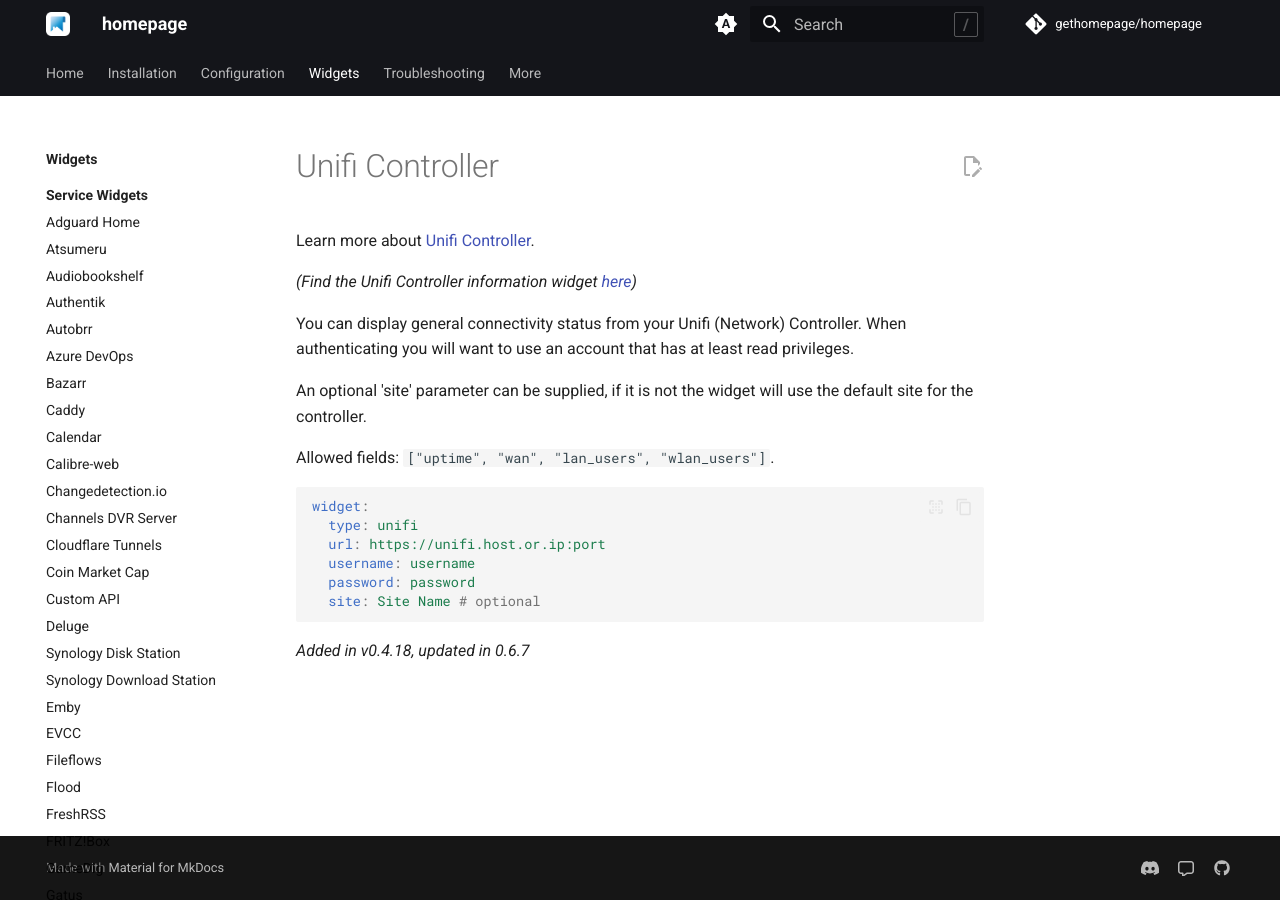
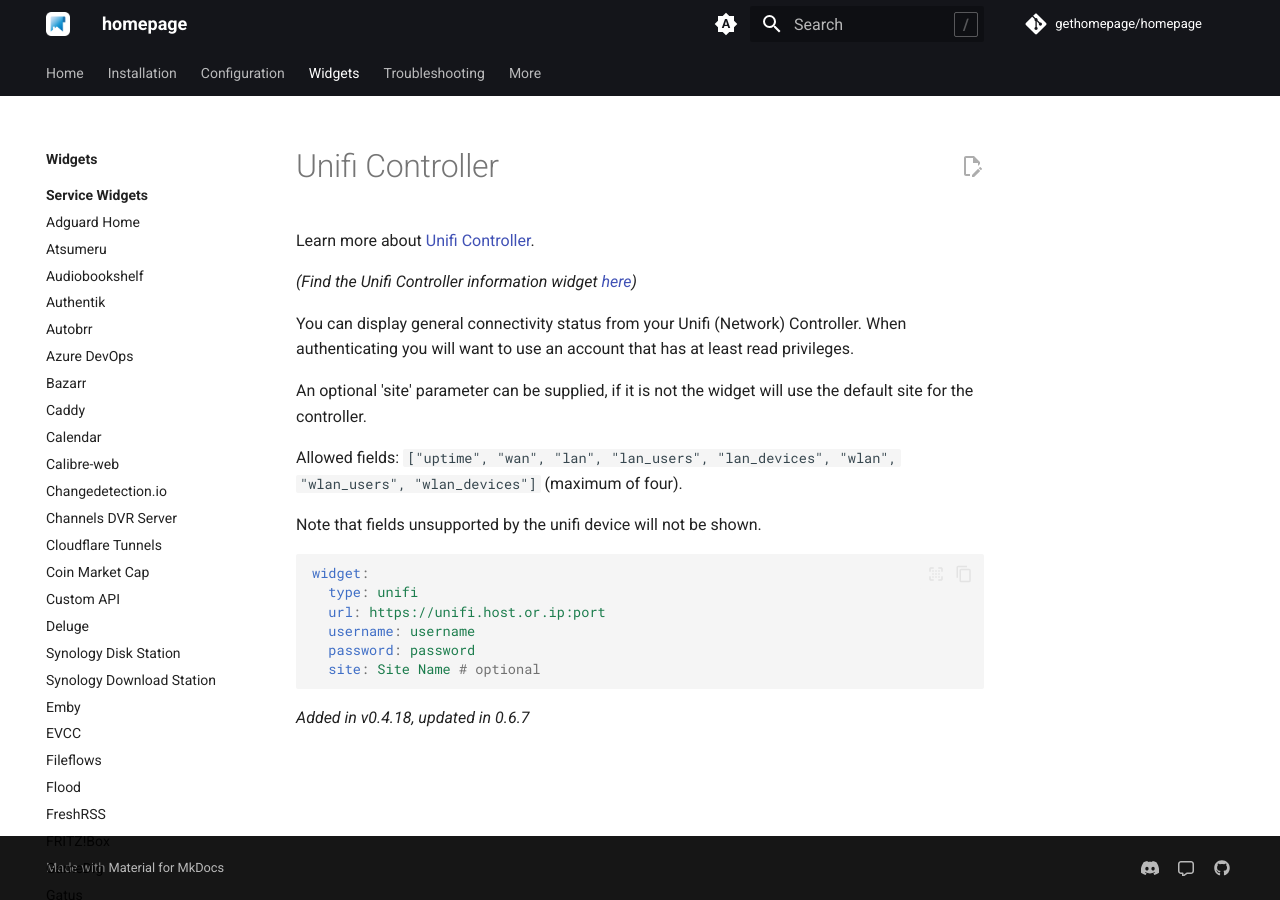
Before and after one commit to jobstar-git/home_p, an MkDocs documentation site: the page built from docs/widgets/services/unifi-controller.md, in a window 1280 px wide. Built offline with MkDocs 1.6.1 and Material for MkDocs 9.7.7, drawn with Linux system fonts in a browser that asks for light colours; a script that is not in the unit is left out; comment, search, counter and statistics services are not loaded; the version menu is left out.

Commit message:
Add missing unifi fields
Co-Authored-By: JeffRandall <1891490+JeffRandall@users.noreply.github.com>

````diff
--- a/docs/widgets/services/unifi-controller.md
+++ b/docs/widgets/services/unifi-controller.md
@@ -11,7 +11,9 @@
 
 An optional 'site' parameter can be supplied, if it is not the widget will use the default site for the controller.
 
-Allowed fields: `["uptime", "wan", "lan_users", "wlan_users"]`.
+Allowed fields: `["uptime", "wan", "lan", "lan_users", "lan_devices", "wlan", "wlan_users", "wlan_devices"]` (maximum of four).
+
+Note that fields unsupported by the unifi device will not be shown.
 
 ```yaml
 widget:
````
